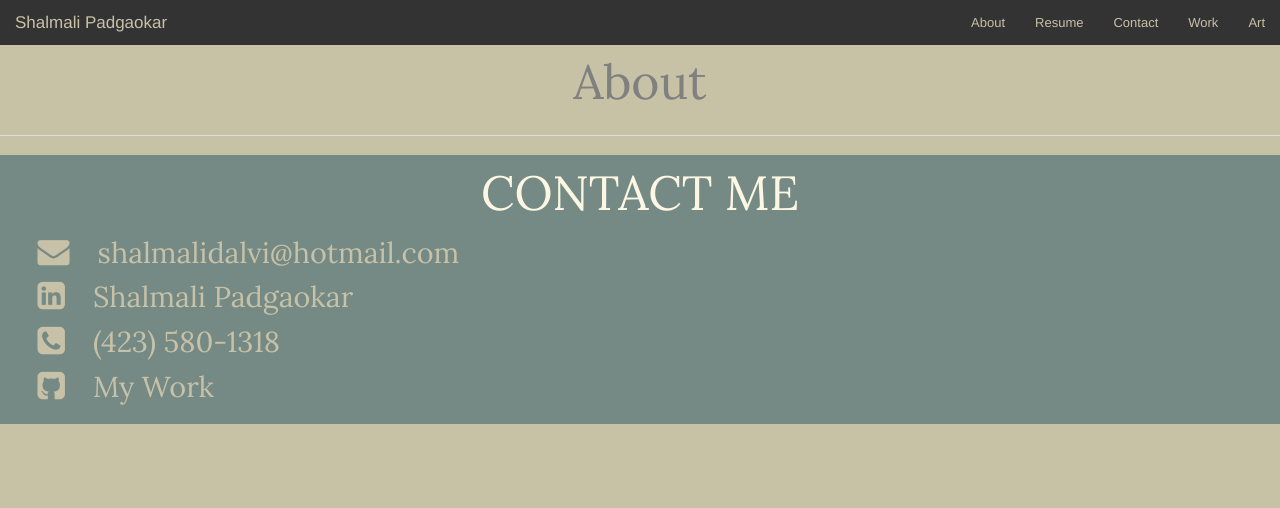
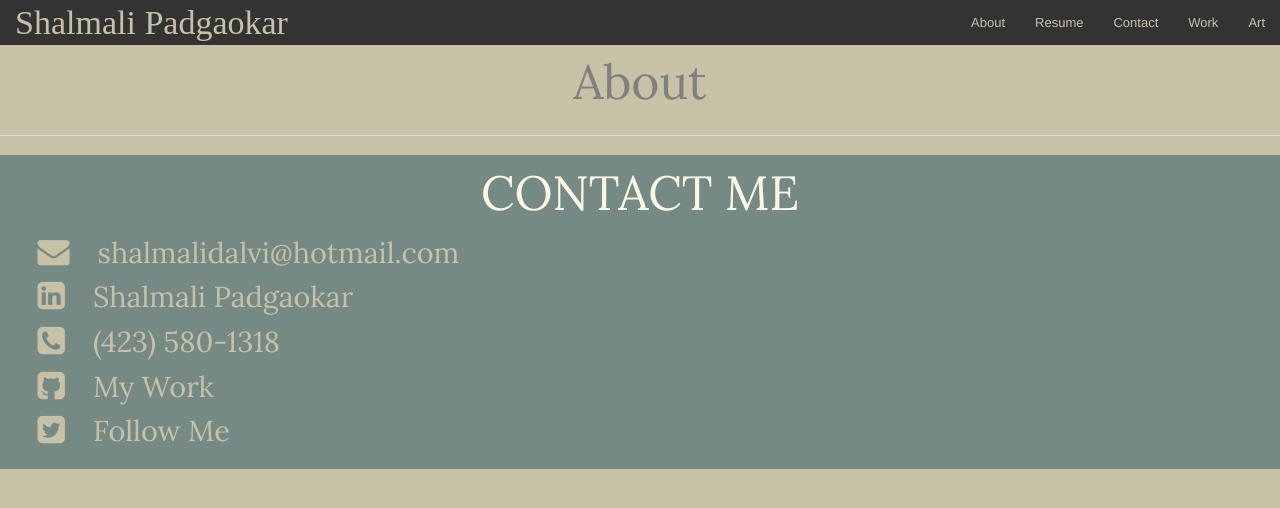
Before and after one commit to Shalmalidp/shalmalidp-portfolio, a website with bundled scripts: page app/index.html in a window 1280 px wide. Built offline with nearby package versions, Linux system fonts and the light colour scheme; some packages are replaced by stand-ins of ours.

Commit message:
changing font

```diff
--- a/app/index.html
+++ b/app/index.html
@@ -43,6 +43,12 @@
       <a href="https://github.com/Shalmalidp">My Work</a>
     </i>
   </li>
+
+  <li>
+    <i class="fa fa-twitter-square fa-2x">
+      <a href="https://twitter.com/ShalmaliDp">Follow Me</a>
+    </i>
+  </li>
 </ul>
 </footer>
 </html>
--- a/sass/main.scss
+++ b/sass/main.scss
@@ -7,6 +7,8 @@
 
 .name h1 a{
   color :#C7C1A7 !important;
+  font-size : 2em;
+  font-family: 'Old Standard TT', serif;
 }
 
 .right li a{
@@ -95,8 +97,9 @@ h5{
 label{
   font-size:0.9em;
   width:100%;
-  font-family: 'Lobster', cursive;
+  font-family: 'Old Standard TT', serif;
   height:45px;
+  color: #768A85;
 }
 
 //ART
```
Also changed, not shown: app/css/main.css, 1 other file.
